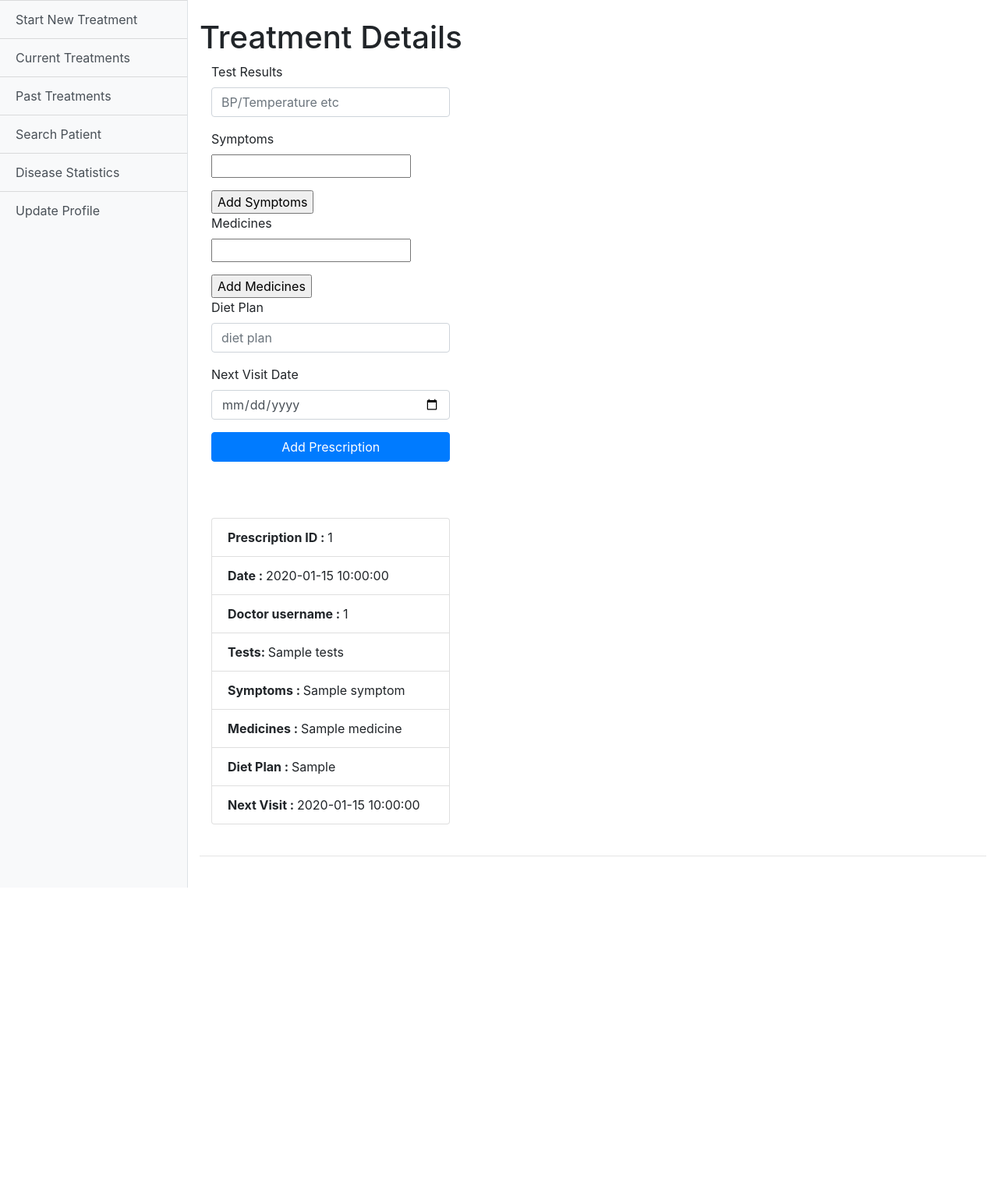
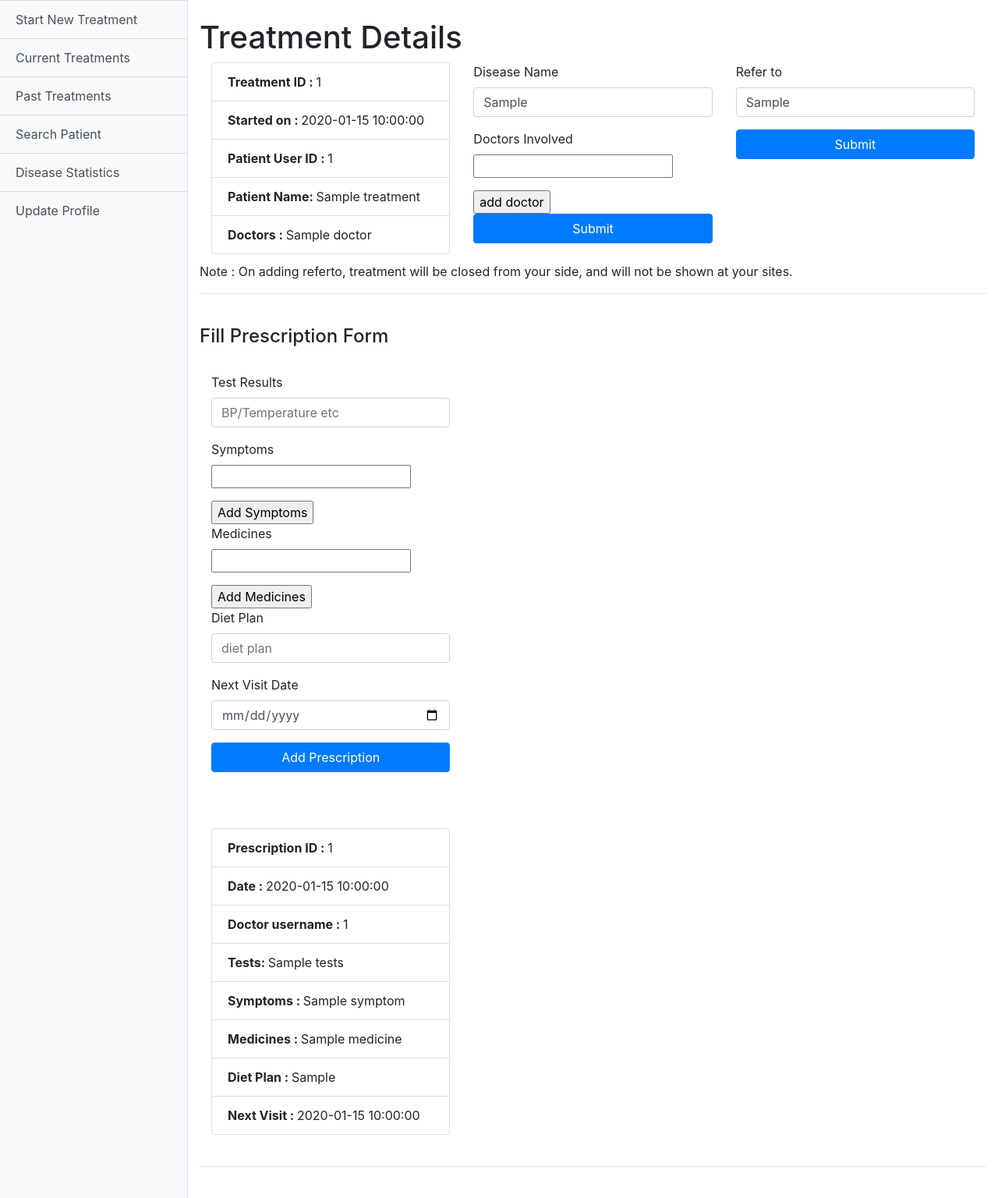
Before and after one commit to priyajain09/Hospital_Management_System, a Flask app: page /treatment_info/1 in a window 1280 px wide. Shown: the part 81-1617 px from the top of the page at 78% size. Before the commit the page ends 1219 px from the top, so only its background shows below. Run offline with Flask 2, Linux system fonts and the light colour scheme; tables that the repository leaves empty hold one stand-in row (values such as "Sample post"); a database or web service that is not in the repository returns one stand-in record (values such as "Sample title"); some libraries are stand-ins or nearby versions.

Commit message:
Edit Treatment and referto functionality added

```diff
--- a/hospital_app/templates/Doctor/doctor_sites/treatment_info.html
+++ b/hospital_app/templates/Doctor/doctor_sites/treatment_info.html
@@ -5,9 +5,62 @@
 Treatment Details
 {% endblock %}
 
-<!--to add later : editing treatment details code-->
+
 {% block content %}
+<div class="container">
+        <div class="row">
+            <div class="col-sm-4">
+                <ul class="list-group">
+                    <li class="list-group-item"><b>Treatment ID :  </b>{{ treatment.treat_id }}</li>
+                    <li class="list-group-item"><b>Started on :  </b>{{ treatment.time_stamp }}</li>
+                    <li class="list-group-item"><b>Patient User ID :  </b>{{ treatment.patient_userid }}</li>
+                    <li class="list-group-item"><b>Patient Name:  </b>{{ treatment.patient_name}}</li>
+                    <li class="list-group-item"><b>Doctors :  </b>
+                    {% for doctor in treatment.alldoctors %}
+                    {{ doctor }}
+                    {% endfor %}
+                    </li>
+                </ul>
+            </div>
+            <div class="col-md-4 col-md-offset-4">
+                <form method=POST action="{{ url_for('doctor_routes.treatment_info', treat_id = treat_id) }}">
+                    <div class="form-group">
+                        <label for="disease_name">Disease Name</label>
+                        <input type="text" class="form-control" name="disease_name" value = {{treatment.disease_name}} >
+                    </div>
+
+                    <div class="form-group" id = "add_doctor">
+                            <label for="doctor_inputs">Doctors Involved</label>
+                            <br> <input type="text" name="doctor_inputs[]" >
+                    </div>
+                    <input type="button" value = "add doctor" onClick="addDoctor('add_doctor');">
+                    <button type="submit" class="btn btn-primary btn-block">Submit</button>
+
+                </form>
+                <br>
+            </div>
+            <div class="col-md-4 col-md-offset-4">
+                    <form method=POST action="{{ url_for('doctor_routes.refer_info', treat_id = treat_id) }}">
+
+                        <div class="form-group">
+                                <label for="Referto">Refer to</label>
+                                <input type="text" class="form-control" name="Referto" value = {{treatment.Referto}}>
+                        </div>
+                        <button type="submit" class="btn btn-primary btn-block">Submit</button>
+
+                    </form>
+                    <br>
+                </div>
+
+        </div>
+    </div>
+    <p> Note : On adding referto, treatment will be closed from your side, and will not be shown at your sites.
 <!---add prescription form below--->
+<br>
+<hr>
+<br>
+<h4> Fill Prescription Form </h4>
+<br>
 <div class="container">
     <div class="row">
         <div class="col-md-4 col-md-offset-4">
--- a/hospital_app/views/doctor_routes.py
+++ b/hospital_app/views/doctor_routes.py
@@ -13,16 +13,16 @@ def home_page():
 
 @doctor_routes_bp.route('/rough', methods=['GET', 'POST'])
 def rough():
-    if request.method == 'POST':
-            patient_userid = request.form['patient_userid']
-            patient_name = request.form['patient_name']
-            doctor_inputs = request.form.getlist('doctor_inputs[]')
-            today = date.today()
-            print(type(request.form['doctor_inputs[]']))
-            print(patient_name)
-            print(type(doctor_inputs))
-            for x in range(len(doctor_inputs)):
-                print(doctor_inputs[x])
+    # if request.method == 'POST':
+    #         patient_userid = request.form['patient_userid']
+    #         patient_name = request.form['patient_name']
+    #         doctor_inputs = request.form.getlist('doctor_inputs[]')
+
+    #         print(type(request.form['doctor_inputs[]']))
+    #         print(patient_name)
+    #         print(type(doctor_inputs))
+    #         for x in range(len(doctor_inputs)):
+    #             print(doctor_inputs[x])
             #mongo.db.Treatment.insert(x)
     return render_template('rough.html')
 
@@ -58,16 +58,48 @@ def current_treatment_list():
 
 @doctor_routes_bp.route('/treatment_info/<treat_id>', methods=['GET', 'POST'])
 def treatment_info(treat_id):
+    if request.method == 'POST':
+        disease_name = request.form['disease_name']
+
+        alldoctors = request.form.getlist('doctor_inputs[]')
+        print(alldoctors)
+        print(disease_name)
+
+        doc_treatment = mongo.db.Treatment.find_one({ "treat_id": int(treat_id) })
+        Doctors = doc_treatment['alldoctors']
+        print(type(Doctors))
+        print(Doctors)
+        print(type(alldoctors))
+        print(type(alldoctors[0]))
+        for doctor in alldoctors :
+            Doctors.append(doctor)
+        print(Doctors)
+        mongo.db.Treatment.update({ "treat_id": int(treat_id) },{"$set":{'disease_name':disease_name , "alldoctors" : Doctors }})
+
     doc_treatment = mongo.db.Treatment.find_one({ "treat_id": int(treat_id) })
-    print(doc_treatment)
+    #print(doc_treatment)
     total_prescriptions = doc_treatment['total_prescriptions']
-    print(total_prescriptions)
-    print(type(total_prescriptions))
+    #print(total_prescriptions)
+    #print(type(total_prescriptions))
     #to be done : editing some attributes of treatment document like disease_name, alldoctors etc.
+
+
     if total_prescriptions == 0 :
         return render_template('Doctor/doctor_sites/treatment_info.html', treatment=doc_treatment, treat_id = treat_id)
     else :
         return render_template('Doctor/doctor_sites/treatment_info.html', treatment=doc_treatment, treat_id = treat_id, prescriptions=doc_treatment["prescription"])
+
+
+@doctor_routes_bp.route('/treatment_info/<treat_id>/refer', methods=['GET', 'POST'])
+def refer_info(treat_id):
+    if request.method == 'POST':
+        Referto = request.form['Referto']
+        print(Referto)
+        mongo.db.Treatment.update({ "treat_id": int(treat_id) },{"$set":{ 'Referto':Referto , 'treat_closed_on': datetime.now()}})
+        doc_treatment = mongo.db.Treatment.find_one({ "treat_id": int(treat_id) })
+        mongo.db.Past_Treatments.insert(doc_treatment)
+        mongo.db.Treatment.remove({ "treat_id": int(treat_id) })
+    return redirect(url_for('doctor_routes.home_page'))
 
 @doctor_routes_bp.route('/add_prescription/<treat_id>', methods=['GET', 'POST'])
 def add_prescription(treat_id):
```
Also changed, not shown: hospital_app/templates/rough.html (+13 -2 lines).
